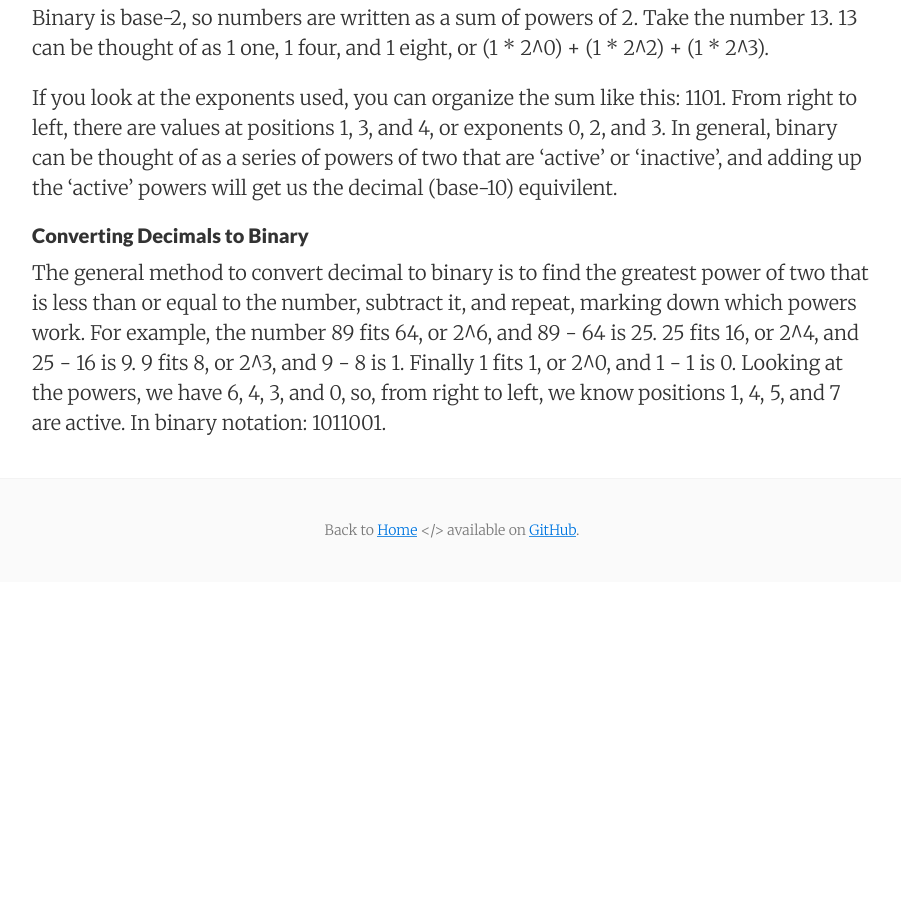
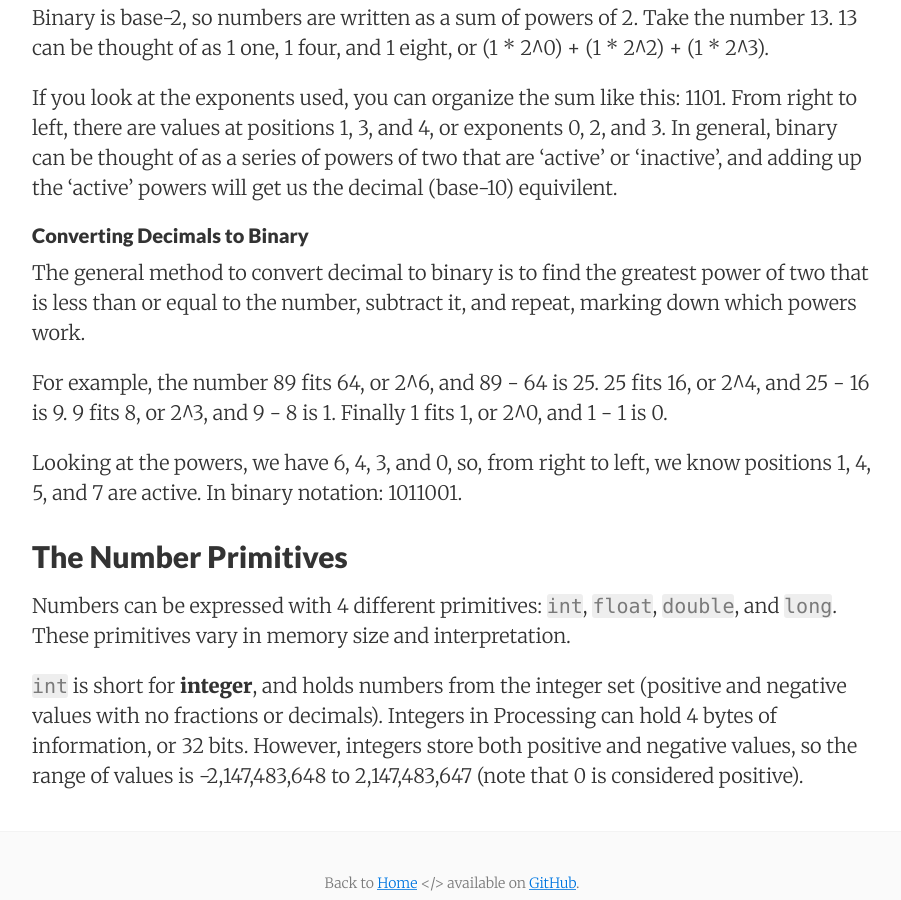
Before and after one commit to idea-lab/cst-blog, a Jekyll site: the page built from _posts/2018-09-28-variables.md, in a window 1280 px wide and 900 px high, scrolled down 1357 px. Shown: the whole window, without its empty margins (188-1089 px from the left). Built offline with Jekyll 4.4.1, drawn with Linux system fonts in a browser that asks for light colours; before the commit the page ends 1939 px from its top, so only the background shows below that; some of the changed text lies outside the part shown.

Commit message:
ints info

```diff
--- a/_posts/2018-09-28-variables.md
+++ b/_posts/2018-09-28-variables.md
@@ -37,5 +37,13 @@ adding up the 'active' powers will get us the decimal (base-10) equivilent.
 
 #### Converting Decimals to Binary
 The general method to convert decimal to binary is to find the greatest power of two that is less than or equal to the number, subtract it, and repeat, marking down which powers work.
+
 For example, the number 89 fits 64, or 2^6, and 89 - 64 is 25. 25 fits 16, or 2^4, and 25 - 16 is 9. 9 fits 8, or 2^3, and 9 - 8 is 1. Finally 1 fits 1, or 2^0, and 1 - 1 is 0.
+
 Looking at the powers, we have 6, 4, 3, and 0, so, from right to left, we know positions 1, 4, 5, and 7 are active. In binary notation: 1011001.
+
+## The Number Primitives
+Numbers can be expressed with 4 different primitives: `int`, `float`, `double`, and `long`. These primitives vary in memory size and interpretation.
+
+`int` is short for **integer**, and holds numbers from the integer set (positive and negative values with no fractions or decimals). Integers in Processing can hold 4 bytes of information, or 32 bits.
+However, integers store both positive and negative values, so the range of values is -2,147,483,648 to 2,147,483,647 (note that 0 is considered positive).
```
